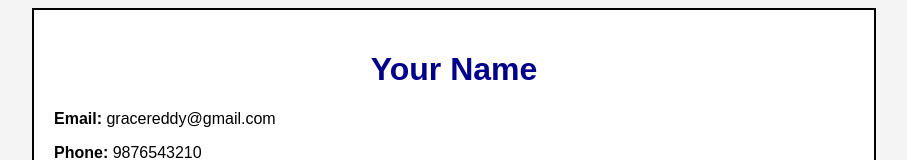
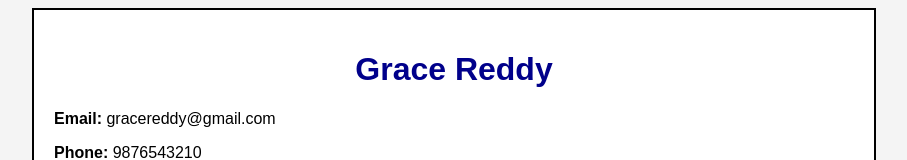
Before and after one commit to gracereddy100/Resume, a plain HTML site: page index.html in a window 1280 px wide. Shown: the top 160 px of the page, without its empty margins (186-1093 px from the left). Drawn offline with Linux system fonts and the light colour scheme.

Commit message:
Updateindex.html
one message

```diff
--- a/index.html
+++ b/index.html
@@ -58,7 +58,7 @@
 
 <div class="resume">
 
-    <h1>Your Name</h1>
+    <h1>Grace Reddy</h1>
     <p><b>Email:</b> gracereddy@gmail.com</p>
     <p><b>Phone:</b> 9876543210</p>
 
```
